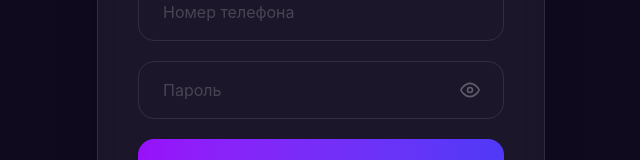
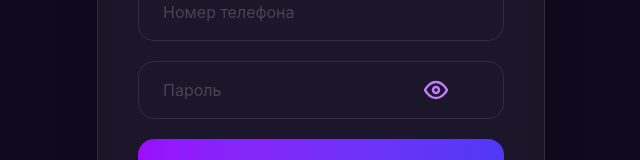
Before and after one commit to nokimociko-source/SecureNet-Messenger, a React (Vite) app: page / in a window 1280 px wide. Shown: the part 413-573 px from the top of the page, without its empty margins (319-959 px from the left). Built offline with nearby package versions, Linux system fonts and the light colour scheme.

Commit message:
ci: enforce Java 21 in build.gradle and add debug info

```diff
--- a/src/App.tsx
+++ b/src/App.tsx
@@ -1055,12 +1055,12 @@
             <button
               type="button"
               onClick={() => setShowPassword(!showPassword)}
-              className="absolute right-4 top-1/2 -translate-y-1/2 p-2 text-white/30 hover:text-white/60 transition-colors"
+              className="absolute right-12 top-1/2 -translate-y-1/2 p-2 text-purple-400 hover:text-white transition-colors z-10"
             >
               {showPassword ? (
-                <svg width="20" height="20" viewBox="0 0 24 24" fill="none" stroke="currentColor" strokeWidth="2"><path d="M17.94 17.94A10.07 10.07 0 0 1 12 20c-7 0-11-8-11-8a18.45 18.45 0 0 1 5.06-5.94M9.9 4.24A9.12 9.12 0 0 1 12 4c7 0 11 8 11 8a18.5 18.5 0 0 1-2.16 3.19m-6.72-1.07a3 3 0 1 1-4.24-4.24"/><line x1="1" y1="1" x2="23" y2="23"/></svg>
+                <svg width="24" height="24" viewBox="0 0 24 24" fill="none" stroke="currentColor" strokeWidth="2.5"><path d="M17.94 17.94A10.07 10.07 0 0 1 12 20c-7 0-11-8-11-8a18.45 18.45 0 0 1 5.06-5.94M9.9 4.24A9.12 9.12 0 0 1 12 4c7 0 11 8 11 8a18.5 18.5 0 0 1-2.16 3.19m-6.72-1.07a3 3 0 1 1-4.24-4.24"/><line x1="1" y1="1" x2="23" y2="23"/></svg>
               ) : (
-                <svg width="20" height="20" viewBox="0 0 24 24" fill="none" stroke="currentColor" strokeWidth="2"><path d="M1 12s4-8 11-8 11 8 11 8-4 8-11 8-11-8-11-8z"/><circle cx="12" cy="12" r="3"/></svg>
+                <svg width="24" height="24" viewBox="0 0 24 24" fill="none" stroke="currentColor" strokeWidth="2.5"><path d="M1 12s4-8 11-8 11 8 11 8-4 8-11 8-11-8-11-8z"/><circle cx="12" cy="12" r="3"/></svg>
               )}
             </button>
           </div>
```
Also changed, not shown: 1 other file (tests, documents, lock files or other folders).
